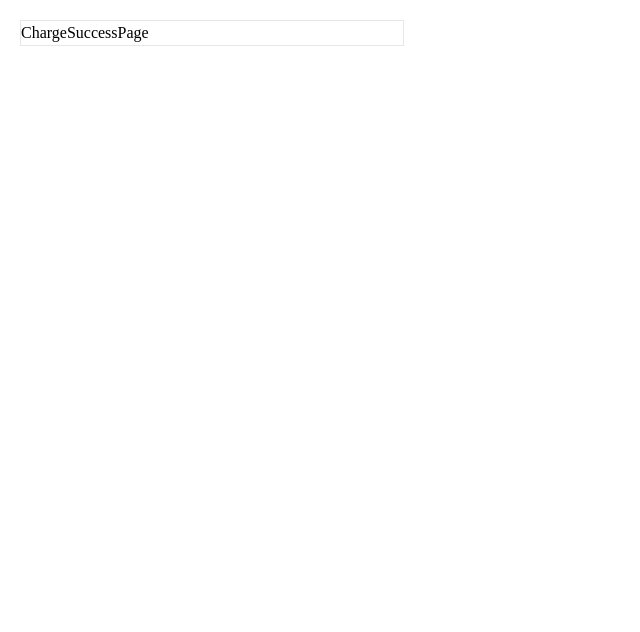
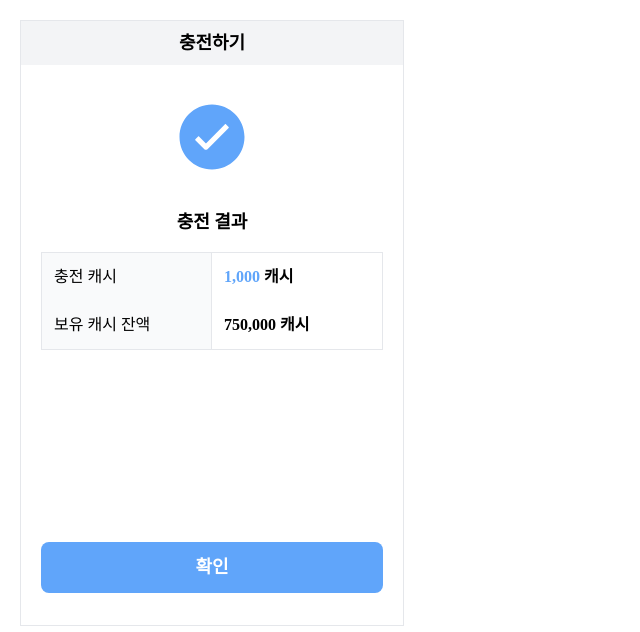
Before and after one commit to 5o-hyun/toonation, a React (Vite) app: page /account/charge/success in a window 1280 px wide. Shown: the top 632 px of the page, without its empty margins (0-640 px from the left). Built offline with nearby package versions, Linux system fonts and the light colour scheme; a web font is replaced by a local one.

Commit message:
feat: 충전완료 UI, 라우팅 -#5

```diff
--- a/src/pages/account/charge/success.tsx
+++ b/src/pages/account/charge/success.tsx
@@ -1,7 +1,35 @@
+import { IoIosCheckmarkCircle } from "react-icons/io";
+import { useNavigate } from "react-router-dom";
+
 const ChargeSuccessPage = () => {
+  const navigate = useNavigate();
+
   return (
     <div className="relative m-5 border-[1px] border-solid w-96">
-      ChargeSuccessPage
+      <p className="bg-gray-100 text-center font-bold text-lg py-2">충전하기</p>
+      {/* 이미지는 아이콘으로 대체하겠습니다! */}
+      <div className="flex justify-center my-8">
+        <IoIosCheckmarkCircle className="w-20 h-20 text-blue-400" />
+      </div>
+      <p className="font-bold text-[18px] text-center mb-4">충전 결과</p>
+      <div className="flex mx-5 border-[1px] mb-48">
+        <div className="w-1/2 border-r-[1px] bg-gray-50">
+          <p className="p-3">충전 캐시</p>
+          <p className="p-3">보유 캐시 잔액</p>
+        </div>
+        <div className="w-1/2">
+          <p className="p-3 font-bold">
+            <b className="text-blue-400">1,000</b> 캐시
+          </p>
+          <p className="p-3 font-bold">750,000 캐시</p>
+        </div>
+      </div>
+      <button
+        onClick={() => navigate("/account/charge")}
+        className="bg-blue-400 w-[calc(100%-40px)] py-3 mx-5 mb-8 text-white font-bold text-[18px] rounded-lg disabled:bg-blue-300 disabled:cursor-not-allowed"
+      >
+        확인
+      </button>
     </div>
   );
 };
```
